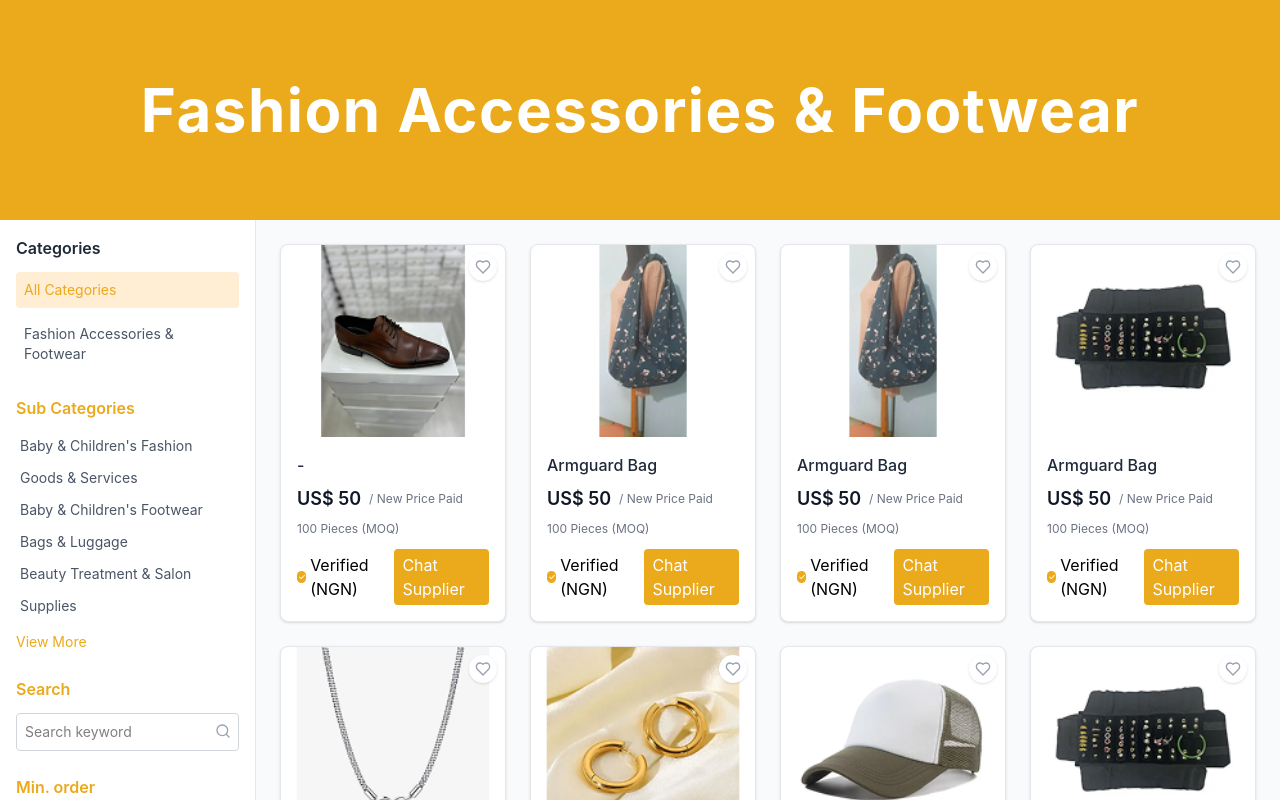
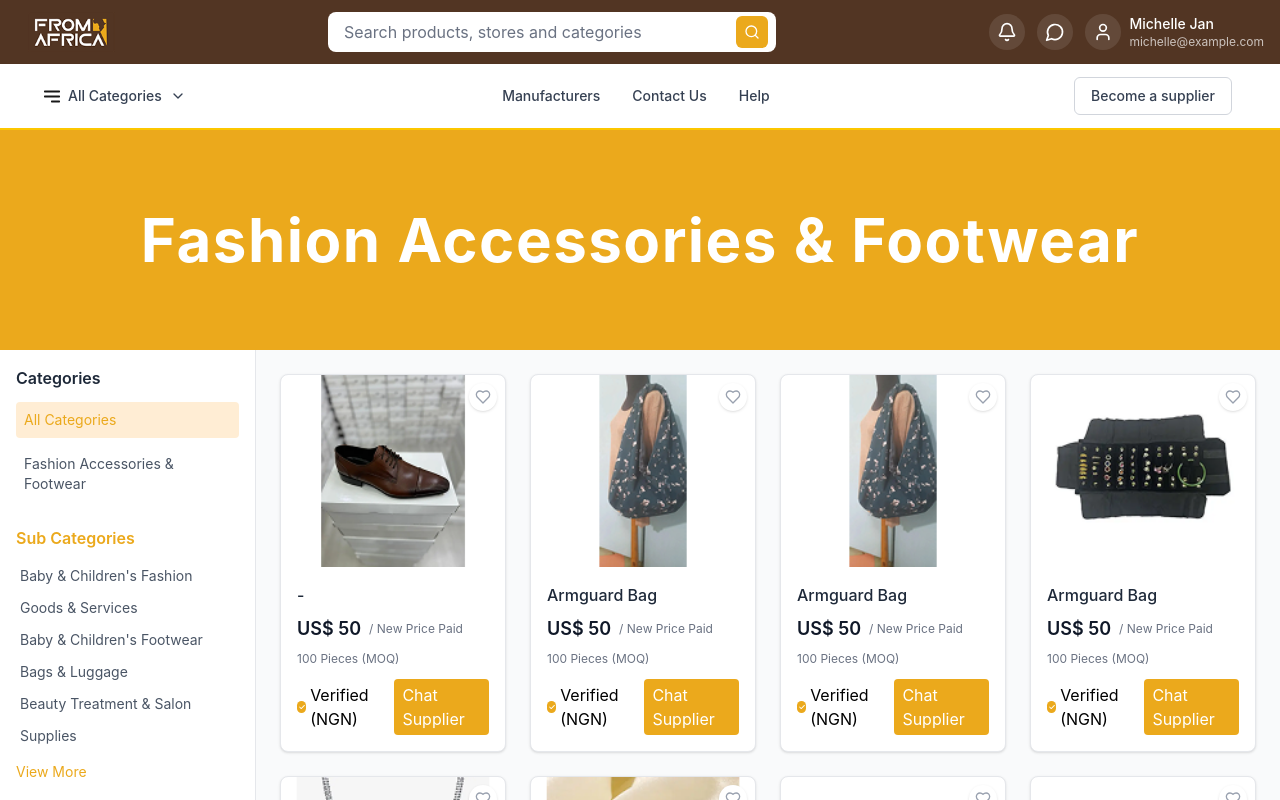
Before and after one commit to 0xidennis/africa, a React (Vite) app: page /Verification in a window 1280 px wide. Shown: the top 800 px of the page. Built offline with nearby package versions, Linux system fonts and the light colour scheme.

Commit message:
first commit

```diff
--- a/src/ProductPage/Product.jsx
+++ b/src/ProductPage/Product.jsx
@@ -9,6 +9,8 @@ import earrings from "../assets/image/earrings.png"
 import facecap from "../assets/image/facecap.png"
 import boot from "../assets/image/boot.png"
 import Header from './Header'
+import SubNav from '../Statics/SubNav'
+import Navbar from '../Statics/Navbar'
 
 const products = [
   {
@@ -172,6 +174,8 @@ const Product = () => {
 
   return (
     <div>
+        <Navbar/>
+        <SubNav/>
         <Header/>
          <div className="min-h-screen bg-gray-50">
       <div className="flex">
--- /dev/null
+++ b/src/Statics/Navbar.jsx
@@ -0,0 +1,76 @@
+import React from 'react'
+import { Search, Bell, MessageCircle, User } from "lucide-react"
+import logo from '../assets/logo/from.png'
+
+const Navbar = () => {
+  return (
+    <div>
+        <nav className="bg-[#523523] px-4 py-3 shadow-lg">
+      <div className="max-w-7xl mx-auto flex items-center justify-between">
+        {/* Logo */}
+        <div className="flex-shrink-0">
+           <img src={logo} width={120} height={40} alt="" className='h-10 w-auto ml-3 ' />
+        </div>
+
+        {/* Search Bar - Hidden on mobile, shown on md+ */}
+        <div className="hidden md:flex flex-1 max-w-md mx-8">
+          <div className="relative w-full ">
+            <input
+              type="text"
+              placeholder="Search products, stores and categories"
+              className=" w-full px-4 py-2 pr-12 rounded-lg bg-[#ffff] border-0 focus:outline-none focus:ring-2 focus:ring-[#eba91c] text-gray-700 placeholder-gray-500"
+            />
+            <button className="absolute right-2 top-1/2 transform -translate-y-1/2 bg-[#eba91c] hover:bg-orange-500 p-2 rounded-md transition-colors">
+              <Search className="h-4 w-4 text-white" />
+            </button>
+          </div>
+        </div>
+
+        {/* Right Side Icons and Profile */}
+        <div className="flex items-center space-x-3">
+          {/* Mobile Search Button */}
+          <button className="md:hidden bg-white/10 hover:bg-white/20 p-2 rounded-full transition-colors">
+            <Search className="h-5 w-5 text-white" />
+          </button>
+
+          {/* Notification Icons */}
+          <button className="bg-white/10 hover:bg-white/20 p-2 rounded-full transition-colors">
+            <Bell className="h-5 w-5 text-white" />
+          </button>
+
+          <button className="bg-white/10 hover:bg-white/20 p-2 rounded-full transition-colors">
+            <MessageCircle className="h-5 w-5 text-white" />
+          </button>
+
+          {/* User Profile */}
+          <div className="flex items-center space-x-2">
+            <div className="bg-white/10 hover:bg-white/20 p-2 rounded-full transition-colors">
+              <User className="h-5 w-5 text-white" />
+            </div>
+            <div className="hidden sm:block text-white">
+              <div className="text-sm font-medium">Michelle Jan</div>
+              <div className="text-xs text-white/70">michelle@example.com</div>
+            </div>
+          </div>
+        </div>
+      </div>
+
+      {/* Mobile Search Bar */}
+      <div className="md:hidden mt-3 hidden">
+        <div className="relative">
+          <input
+            type="text"
+            placeholder="Search products, stores and categories"
+            className="w-full px-4 py-2 pr-12 rounded-lg border-0 focus:outline-none focus:ring-2 focus:ring-orange-400 text-gray-700 placeholder-gray-500"
+          />
+          <button className="absolute right-2 top-1/2 transform -translate-y-1/2 bg-orange-400 hover:bg-orange-500 p-2 rounded-md transition-colors">
+            <Search className="h-4 w-4 text-white" />
+          </button>
+        </div>
+      </div>
+    </nav>
+    </div>
+  )
+}
+
+export default Navbar
--- /dev/null
+++ b/src/Statics/SubNav.jsx
@@ -0,0 +1,145 @@
+import { useState } from "react"
+import { Menu, X, ChevronDown } from "lucide-react"
+import menuicon from '../assets/logo/vector.png'
+
+const SubNav = () => {
+
+    const [isMenuOpen, setIsMenuOpen] = useState(false)
+    const [isCategoriesOpen, setIsCategoriesOpen] = useState(false)
+
+    const toggleMenu = () => {
+      setIsMenuOpen(!isMenuOpen)
+    }
+
+    const toggleCategories = () => {
+      setIsCategoriesOpen(!isCategoriesOpen)
+    }
+
+  return (
+    <div>
+        <nav className="bg-white shadow-sm border-b-2 border-yellow-400">
+      <div className="max-w-7xl mx-auto px-4 sm:px-6 lg:px-8">
+        <div className="flex justify-between items-center h-16">
+          {/* Left section - Categories */}
+          <div className="flex items-center">
+            <div className="relative">
+              <button
+                onClick={toggleCategories}
+                className="flex items-center space-x-2 text-gray-700   rounded-md px-3 py-2"
+              >
+                <img src={menuicon} alt="" />
+                <span className="hidden sm:inline-block text-sm font-medium">All Categories</span>
+                <ChevronDown className="h-4 w-4" />
+              </button>
+
+              {/* Categories dropdown */}
+              {isCategoriesOpen && (
+                <div className="absolute top-full left-0 mt-1 w-48 bg-white border border-gray-200 rounded-md shadow-lg z-10">
+                  <div className="py-1">
+                    <a href="#" className="block px-4 py-2 text-sm text-gray-700 hover:bg-gray-100">
+                      Electronics
+                    </a>
+                    <a href="#" className="block px-4 py-2 text-sm text-gray-700 hover:bg-gray-100">
+                      Fashion
+                    </a>
+                    <a href="#" className="block px-4 py-2 text-sm text-gray-700 hover:bg-gray-100">
+                      Home & Garden
+                    </a>
+                    <a href="#" className="block px-4 py-2 text-sm text-gray-700 hover:bg-gray-100">
+                      Sports
+                    </a>
+                    <a href="#" className="block px-4 py-2 text-sm text-gray-700 hover:bg-gray-100">
+                      Automotive
+                    </a>
+                  </div>
+                </div>
+              )}
+            </div>
+          </div>
+
+          {/* Center section - Navigation links (hidden on mobile) */}
+          <div className="hidden md:flex items-center space-x-8">
+            <a
+              href="#"
+              className="text-gray-700 hover:text-gray-900 text-sm font-medium transition-colors duration-200"
+            >
+              Manufacturers
+            </a>
+            <a
+              href="#"
+              className="text-gray-700 hover:text-gray-900 text-sm font-medium transition-colors duration-200"
+            >
+              Contact Us
+            </a>
+            <a
+              href="#"
+              className="text-gray-700 hover:text-gray-900 text-sm font-medium transition-colors duration-200"
+            >
+              Help
+            </a>
+          </div>
+
+          {/* Right section - CTA Button */}
+          <div className="flex items-center space-x-4">
+            <button className="hidden sm:inline-flex items-center px-4 py-2 border border-gray-300 text-sm font-medium rounded-md text-gray-700 bg-white hover:bg-gray-50 focus:outline-none focus:ring-2 focus:ring-yellow-400 focus:ring-offset-2 transition-colors duration-200">
+              Become a supplier
+            </button>
+
+            {/* Mobile menu button */}
+            <button
+              onClick={toggleMenu}
+              className="md:hidden inline-flex items-center justify-center p-2 rounded-md text-gray-700 hover:text-gray-900 hover:bg-gray-100 focus:outline-none focus:ring-2 focus:ring-yellow-400 focus:ring-offset-2"
+            >
+              {isMenuOpen ? <X className="h-6 w-6" /> : <Menu className="h-6 w-6" />}
+            </button>
+          </div>
+        </div>
+
+        {/* Mobile menu */}
+        {isMenuOpen && (
+          <div className="md:hidden border-t border-gray-200">
+            <div className="px-2 pt-2 pb-3 space-y-1">
+              <a
+                href="#"
+                className="block px-3 py-2 text-base font-medium text-gray-700 hover:text-gray-900 hover:bg-gray-50 rounded-md"
+              >
+                Manufacturers
+              </a>
+              <a
+                href="#"
+                className="block px-3 py-2 text-base font-medium text-gray-700 hover:text-gray-900 hover:bg-gray-50 rounded-md"
+              >
+                Contact Us
+              </a>
+              <a
+                href="#"
+                className="block px-3 py-2 text-base font-medium text-gray-700 hover:text-gray-900 hover:bg-gray-50 rounded-md"
+              >
+                Help
+              </a>
+              <div className="pt-2">
+                <button className="w-full text-left px-3 py-2 text-base font-medium text-gray-700 hover:text-gray-900 hover:bg-gray-50 rounded-md border border-gray-300">
+                  Become a supplier
+                </button>
+              </div>
+            </div>
+          </div>
+        )}
+      </div>
+
+      {/* Overlay for dropdowns */}
+      {(isCategoriesOpen || isMenuOpen) && (
+        <div
+          className="fixed inset-0 z-40 bg-grey bg-opacity-25"
+          onClick={() => {
+            setIsCategoriesOpen(false)
+            setIsMenuOpen(false)
+          }}
+        />
+      )}
+    </nav>
+    </div>
+  )
+}
+
+export default SubNav
```
Also changed, not shown: src/assets/logo/Vector.png (added).
